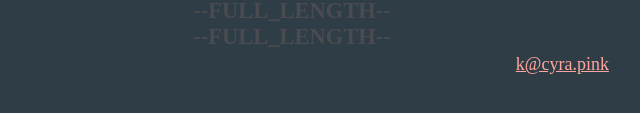
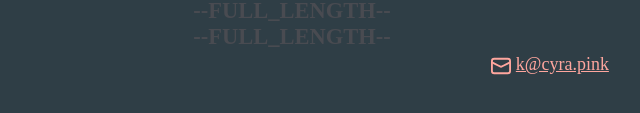
Before and after one commit to cyradotpink/website, a plain HTML site: page assets/index.html in a window 1280 px wide. Shown: the part 415-528 px from the top of the page, 348-988 px from the left. Drawn offline with Linux system fonts and the light colour scheme; a web font is replaced by a local one.

Commit message:
fix icon

```diff
--- a/assets/index.html
+++ b/assets/index.html
@@ -52,7 +52,7 @@
                 --size: calc(var(--ref-size) * 0.9);
                 height: var(--size);
                 width: var(--size);
-                mask: url(/static/mailplain.svg) no-repeat center;
+                mask: url(/static/mail.svg) no-repeat center;
                 mask-size: contain;
                 background-color: var(--pink);
                 display: inline-block;
```
